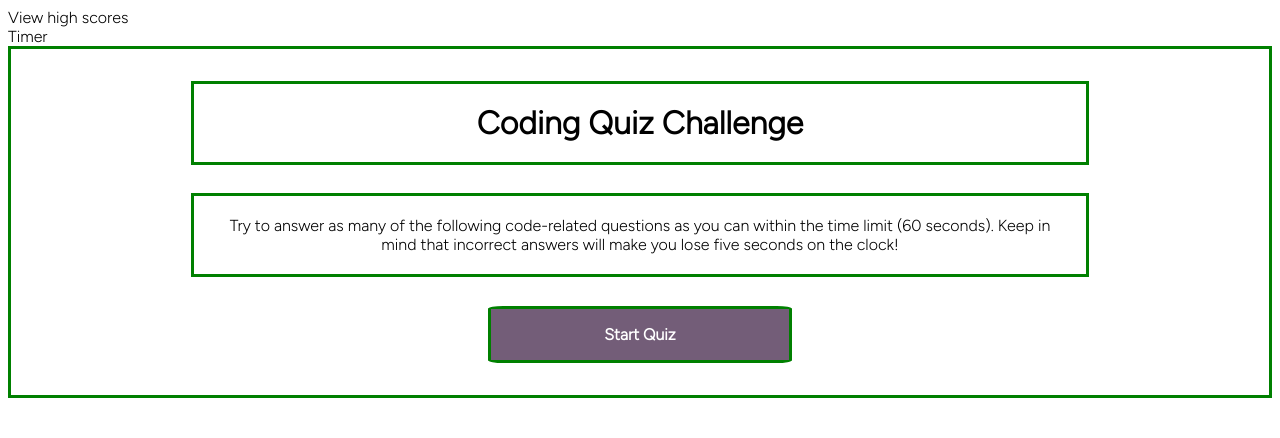
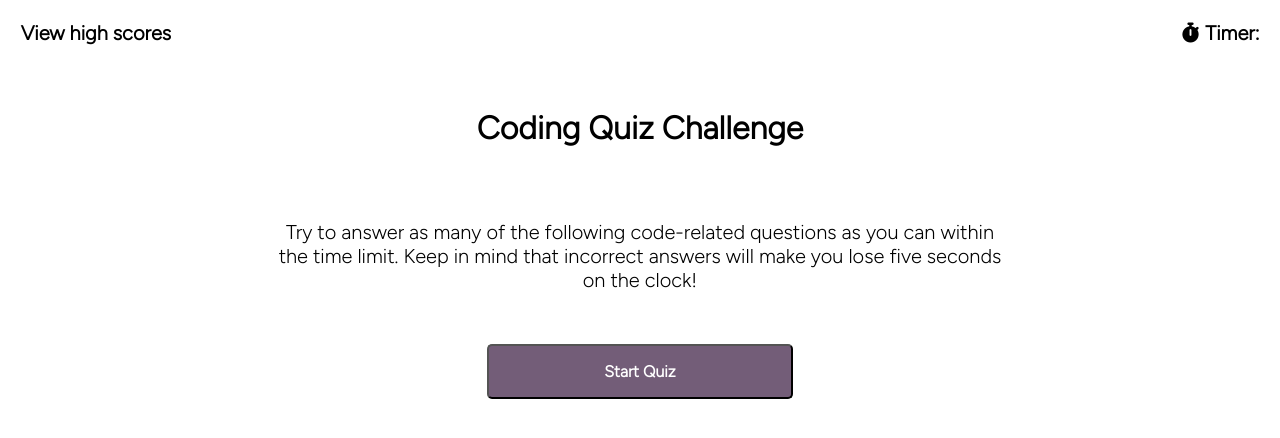
Before and after one commit to KClarkDev/timed-quiz-game, a plain HTML site: page index.html in a window 1280 px wide. Drawn offline with Linux system fonts and the light colour scheme; a web font is replaced by a local one.

Commit message:
Corrected styling layout in title screen

```diff
--- a/assets/scripts/script.js
+++ b/assets/scripts/script.js
@@ -212,3 +212,23 @@ showQuestion(quizQuestions, availableQuestions);
 // Function for behavior when answer is selected
 
 // Function for timer. Start with 60 seconds, lose 5 seconds each time a question is answered incorrectly
+
+function countdown() {
+    var timerEl = document.getElementById('timer');
+    var timeLeft = 60;
+
+    // TODO: Use the `setInterval()` method to call a function to be executed every 1000 milliseconds
+    var timeInterval = setInterval(function () {
+      timeLeft--;
+      timerEl.textContent = (timeLeft + " seconds.");
+
+      if (timeLeft == 0) {
+        clearInterval(timeInterval);
+      displayMessage();
+      }
+    }, 1000);
+  }
+
+ while(titleScreen.getAttribute("data-visibility") == "hidden") {
+    countdown();
+ }
--- a/assets/styles/style.css
+++ b/assets/styles/style.css
@@ -9,6 +9,28 @@
     font-family: 'Figtree', sans-serif;
 }
 
+i {
+    padding-right: 1%;
+}
+
+header {
+    display: flex;
+}
+
+.high-scores, .timer{
+    width: 50%;
+    flex-wrap: wrap;
+    padding: 1%;
+    font-weight: bold;
+    font-size:20px;
+}
+
+.timer {
+    display: flex;
+    align-items: center;
+    justify-content: flex-end
+}
+
 h1 {
     margin: 1%;
     font-size: 32px;
@@ -16,24 +38,33 @@ h1 {
 
 p {
     display: flex;
+    font-size: 20px;
 }
 
 .title-screen {
     display: flex;
+    flex-direction: column;
     justify-content: center;
     align-items: center;
     flex-wrap: wrap;
 }
 
 .title {
-    width: 70%;
+    width: 60%;
     justify-content: center;
 }
 
 .centered {
     padding: 20px;
-    border: 3px solid green; /*temporary for visualizing/testing*/
+    /* border: 3px solid var(--main-purple);*/
     text-align: center;
+    align-items: center;
+    align-content: center;
+}
+
+.question-container {
+    border: 3px solid var(--main-purple);
+    margin: 5%;
 }
 
 .button {
@@ -43,7 +74,7 @@ p {
     font-weight: bold;
     padding: 1em;
     margin: 1%;
-    border-radius: 5%;
+    border-radius: 5px;
     font-size: 16px;
     cursor: pointer;
     min-width: 100px;
--- a/index.html
+++ b/index.html
@@ -5,6 +5,7 @@
     <meta http-equiv="X-UA-Compatible" content="IE=edge">
     <meta name="viewport" content="width=device-width, initial-scale=1.0">
     <link rel="stylesheet" href="./assets/styles/style.css" />
+    <title>Coding Quiz Challenge</title>
     <!--import Google fonts-->
     <link rel="preconnect" href="https://fonts.googleapis.com">
     <link rel="preconnect" href="https://fonts.gstatic.com" crossorigin>
@@ -12,18 +13,19 @@
     <link rel="preconnect" href="https://fonts.googleapis.com">
     <link rel="preconnect" href="https://fonts.gstatic.com" crossorigin>
     <link href="https://fonts.googleapis.com/css2?family=Figtree:wght@300&family=Montagu+Slab:wght@500&display=swap" rel="stylesheet">
-    <title>JavaScript Quiz</title>
+    <!--import font icons (Font-Awesome)-->
+    <link rel="stylesheet" href="https://cdnjs.cloudflare.com/ajax/libs/font-awesome/6.4.0/css/all.min.css" integrity="sha512-iecdLmaskl7CVkqkXNQ/ZH/XLlvWZOJyj7Yy7tcenmpD1ypASozpmT/E0iPtmFIB46ZmdtAc9eNBvH0H/ZpiBw==" crossorigin="anonymous" referrerpolicy="no-referrer" />
 </head>
 
 <body>
     <header>
         <div class="high-scores">View high scores</div>
-        <div class="timer">Timer</div>
+        <div class="timer" id="timer"><i class="fa-solid fa-stopwatch"></i> Timer:</div>
     </header>
     <main>
         <div class='title-screen centered' data-visibility = "visible">
             <h1 class="title centered">Coding Quiz Challenge</h1>
-            <p class="title centered">Try to answer as many of the following code-related questions as you can within the time limit (60 seconds). Keep in mind that incorrect answers will make you lose five seconds on the clock!</p>
+            <p class="title centered">Try to answer as many of the following code-related questions as you can within the time limit. Keep in mind that incorrect answers will make you lose five seconds on the clock!</p>
             <button class="button title-button centered title">Start Quiz</button>
         </div>
 
@@ -36,6 +38,7 @@
                 <button class="button quiz-button" id="answerD">Placeholder D</button>
             </div>
         </div>
+
     </main>
     <script src="./assets/scripts/script.js"></script>
 </body>
```
